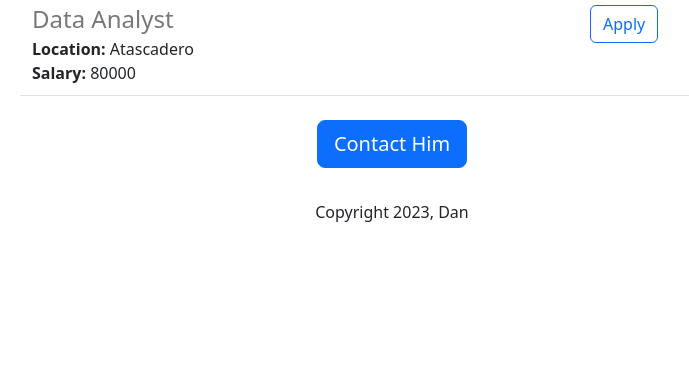
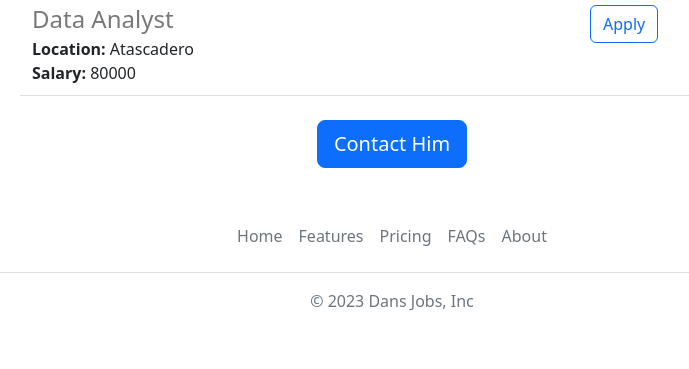
Before and after one commit to drtz1776/dans-jobs-website-v2, a Flask app: page / in a window 1280 px wide. Shown: the part 967-1336 px from the top of the page, without its empty margins (248-937 px from the left). Before the commit the page ends 1189 px from the top, so only its background shows below. Run offline with Flask 2, Linux system fonts and the light colour scheme.

Commit message:
Added footer

```diff
--- /dev/null
+++ b/templates/footer.html
@@ -0,0 +1,12 @@
+<div class="container">
+  <footer class="py-3 my-4">
+    <ul class="nav justify-content-center border-bottom pb-3 mb-3">
+      <li class="nav-item"><a href="#" class="nav-link px-2 text-muted">Home</a></li>
+      <li class="nav-item"><a href="#" class="nav-link px-2 text-muted">Features</a></li>
+      <li class="nav-item"><a href="#" class="nav-link px-2 text-muted">Pricing</a></li>
+      <li class="nav-item"><a href="#" class="nav-link px-2 text-muted">FAQs</a></li>
+      <li class="nav-item"><a href="#" class="nav-link px-2 text-muted">About</a></li>
+    </ul>
+    <p class="text-center text-muted">&copy; 2023 Dans Jobs, Inc</p>
+  </footer>
+</div>
--- a/templates/home.html
+++ b/templates/home.html
@@ -59,8 +59,8 @@
         </div>
         <div class="text-center">
       <button class="btn btn-primary btn-lg mb-2 mt-4">Contact Him</button>
-          <p class="text-center mb-2 mt-4">Copyright 2023, Dan</p>
           </div>
         </div>
+          {% include 'footer.html' %}
     </body>
 </html>
--- a/templates/nav.html
+++ b/templates/nav.html
@@ -1,4 +1,4 @@
-<nav class="navbar navbar-expand-md bg-white fixed-top" aria-label="Fourth navbar example">
+<nav class="navbar navbar-expand-md shadow-sm bg-white fixed-top" aria-label="Fourth navbar example">
     <div class="container-fluid">
       <img src="/static/logo.jpg" width="30" height="24" class="d-inline-block align-text-top">
       <a class="navbar-brand" href="#">Dans Jobs</a>
```
